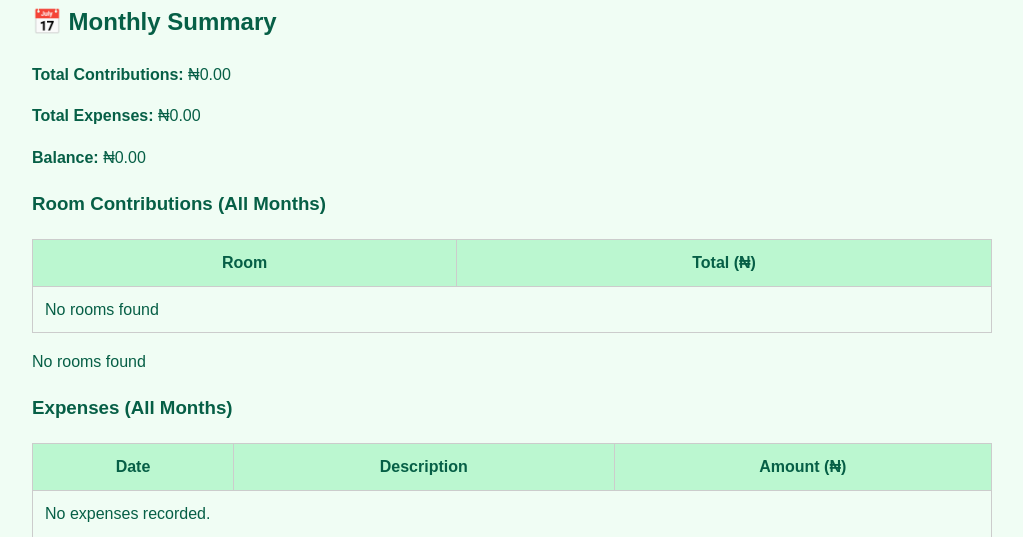
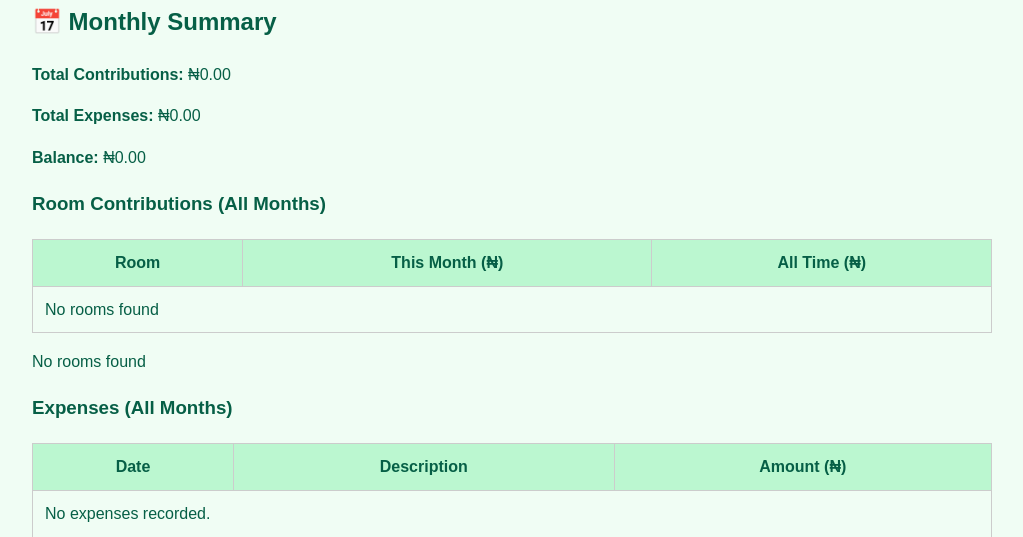
Before and after one commit to kepo402/greenhouse, a Django app: page / in a window 1280 px wide. Shown: the part 245-782 px from the top of the page, without its empty margins (8-1031 px from the left). Run offline with Django 5.2, Linux system fonts and the light colour scheme; data that the repository does not hold is empty.

Commit message:
new commit

```diff
--- a/finance/templates/finance/dashboard.html
+++ b/finance/templates/finance/dashboard.html
@@ -238,23 +238,27 @@ th {
 <table>
     <tr>
         <th>Room</th>
-                <th>Total (₦)</th>
+        <th>This Month (₦)</th>
+        <th>All Time (₦)</th>
     </tr>
     {% for r in room_data %}
     <tr>
         <td>{{ r.room }}</td>
-                <td>{{ r.total|floatformat:2 }}</td>
+        <td>{{ r.month_total|floatformat:2 }}</td>
+        <td>{{ r.overall_total|floatformat:2 }}</td>
     </tr>
     {% empty %}
-            <tr><td colspan="2">No rooms found</td></tr>
+    <tr><td colspan="3">No rooms found</td></tr>
     {% endfor %}
 </table>
+
 
 <div class="mobile-card-list">
     {% for r in room_data %}
         <div class="mobile-card">
             <p><strong>Room:</strong> {{ r.room }}</p>
-                    <p><strong>Total:</strong> ₦{{ r.total|floatformat:2 }}</p>
+            <p><strong>This Month:</strong> ₦{{ r.month_total|floatformat:2 }}</p>
+            <p><strong>All Time:</strong> ₦{{ r.overall_total|floatformat:2 }}</p>
         </div>
     {% empty %}
         <div class="mobile-card">
--- a/finance/views.py
+++ b/finance/views.py
@@ -4,53 +4,61 @@ from django.db.models import Sum
 from datetime import datetime
 
 def dashboard(request):
-
-
+    # 🧹 Clean up old announcements
     Announcement.delete_old_non_important()
-
     announcements = Announcement.objects.order_by('-is_important', '-date_posted')
 
-    # Get selected month (e.g., '2025-10')
     selected_month = request.GET.get('month')
     month_name = None
 
     if selected_month:
-        # Convert month like '2025-10' to readable name
+        year = int(selected_month[:4])
+        month = int(selected_month[5:7])
         month_name = datetime.strptime(selected_month, "%Y-%m").strftime("%B %Y")
-        contributions = Contribution.objects.filter(date_added__year=selected_month[:4],
-                                                    date_added__month=selected_month[5:7])
-        expenses = Expense.objects.filter(date_added__year=selected_month[:4],
-                                          date_added__month=selected_month[5:7])
+
+        # Filter for selected month
+        contributions_month = Contribution.objects.filter(
+            date_added__year=year,
+            date_added__month=month
+        )
+        expenses_month = Expense.objects.filter(
+            date_added__year=year,
+            date_added__month=month
+        )
     else:
-        contributions = Contribution.objects.all()
-        expenses = Expense.objects.all()
+        contributions_month = Contribution.objects.none()
+        expenses_month = Expense.objects.none()
 
+    # All data (for overall)
+    contributions_all = Contribution.objects.all()
+    expenses_all = Expense.objects.all()
     rooms = Room.objects.all()
 
-    # Monthly totals
-    total_contributions_month = contributions.aggregate(Sum('amount'))['amount__sum'] or 0
-    total_expenses_month = expenses.aggregate(Sum('amount'))['amount__sum'] or 0
+    # 🟩 Calculate totals
+    total_contributions_month = contributions_month.aggregate(Sum('amount'))['amount__sum'] or 0
+    total_expenses_month = expenses_month.aggregate(Sum('amount'))['amount__sum'] or 0
     balance_month = total_contributions_month - total_expenses_month
 
-    # Overall totals
-    total_contributions_all = Contribution.objects.aggregate(Sum('amount'))['amount__sum'] or 0
-    total_expenses_all = Expense.objects.aggregate(Sum('amount'))['amount__sum'] or 0
+    total_contributions_all = contributions_all.aggregate(Sum('amount'))['amount__sum'] or 0
+    total_expenses_all = expenses_all.aggregate(Sum('amount'))['amount__sum'] or 0
     balance_all = total_contributions_all - total_expenses_all
 
-    # Room contributions for the selected month
+    # 🟩 Combine room data (month + all time)
     room_data = []
     for room in rooms:
-        room_total = contributions.filter(room=room).aggregate(Sum('amount'))['amount__sum'] or 0
+        month_total = contributions_month.filter(room=room).aggregate(Sum('amount'))['amount__sum'] or 0
+        overall_total = contributions_all.filter(room=room).aggregate(Sum('amount'))['amount__sum'] or 0
         room_data.append({
             'room': room.number,
-            'total': room_total
+            'month_total': month_total,
+            'overall_total': overall_total,
         })
 
     context = {
         'selected_month': selected_month,
         'month_name': month_name,
         'room_data': room_data,
-        'expenses': expenses,
+        'expenses': expenses_month if selected_month else expenses_all,
         'total_contributions_month': total_contributions_month,
         'total_expenses_month': total_expenses_month,
         'balance_month': balance_month,
```
Lines whose indentation alone changed are shown as unchanged.
